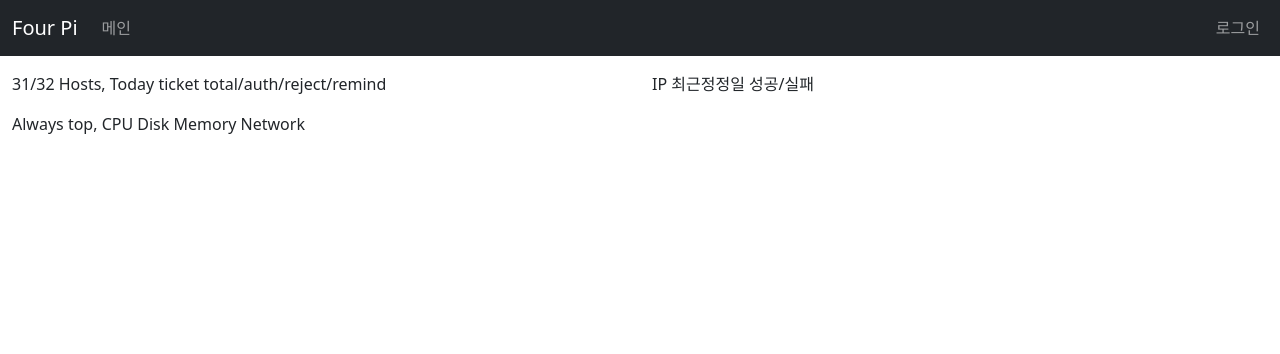
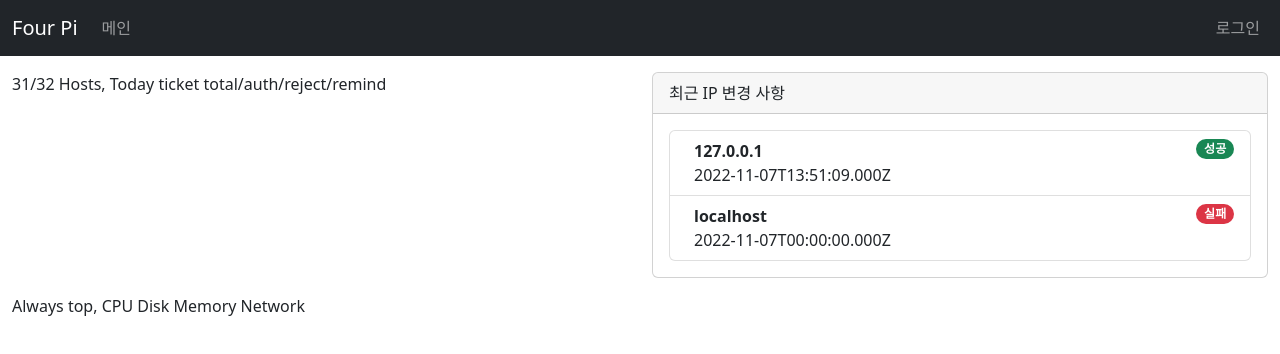
Before and after one commit to Four-pi/client, a React (Create React App) app: page / in a window 1280 px wide. Shown: the top 354 px of the page. Built offline with nearby package versions, Linux system fonts and the light colour scheme.

Commit message:
feat("/"): **최근 IP 변경 사항** 위젯 추가

```diff
--- /dev/null
+++ b/src/components/IPChangeHistoryWidget/index.tsx
@@ -0,0 +1,49 @@
+import { Badge, Card, ListGroup } from "react-bootstrap";
+
+interface History {
+    ipv4: string;
+    lastmod: string;
+    isSuccessful: boolean;
+}
+const histories: History[] = [
+    {
+        ipv4: "127.0.0.1",
+        lastmod: new Date().toISOString(),
+        isSuccessful: true,
+    },
+    {
+        ipv4: "localhost",
+        lastmod: new Date("2022-11-07").toISOString(),
+        isSuccessful: false,
+    },
+];
+
+export default function IPChangeHistoryWidget() {
+    return (
+        <Card>
+            <Card.Header>최근 IP 변경 사항</Card.Header>
+            <Card.Body>
+                <ListGroup as="ul">
+                    {histories.map(createHistoryItem)}
+                </ListGroup>
+            </Card.Body>
+        </Card>
+    );
+}
+
+function createHistoryItem(history: History) {
+    return (
+        <ListGroup.Item
+            as="li"
+            className="d-flex justify-content-between align-items-start"
+        >
+            <div className="ms-2 me-auto">
+                <div className="fw-bold">{history.ipv4}</div>
+                {history.lastmod}
+            </div>
+            <Badge bg={history.isSuccessful ? 'success' : 'danger'} pill>
+                {history.isSuccessful ? '성공' : '실패'}
+            </Badge>
+        </ListGroup.Item>
+    );
+}
--- a/src/pages/index.tsx
+++ b/src/pages/index.tsx
@@ -1,6 +1,7 @@
 import Container from "react-bootstrap/Container";
 import Row from "react-bootstrap/Row";
 import Col from "react-bootstrap/Col";
+import IPChangeHistoryWidget from "../components/IPChangeHistoryWidget";
 
 export default function IndexPage() {
     return (
@@ -10,7 +11,7 @@ export default function IndexPage() {
                     31/32 Hosts, Today ticket total/auth/reject/remind
                 </Col>
                 <Col xs={6}>
-                    IP 최근정정일 성공/실패
+                    <IPChangeHistoryWidget />
                 </Col>
             </Row>
             <Row className="mt-3">
```
